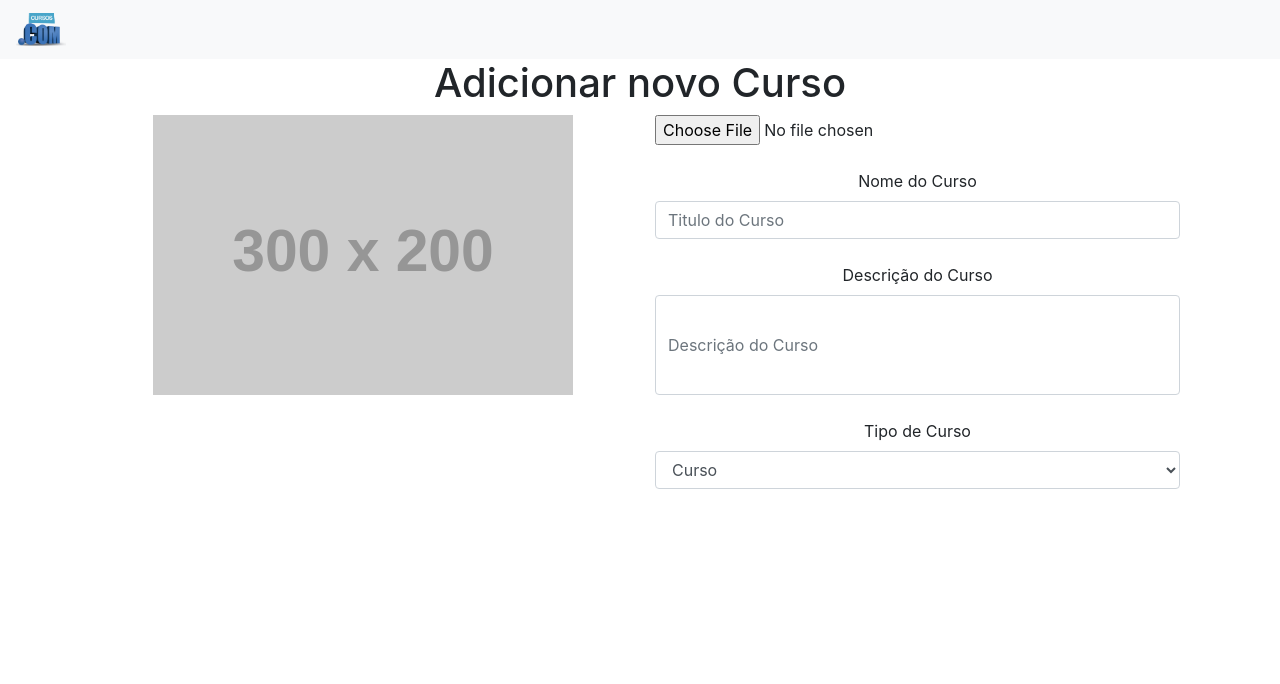
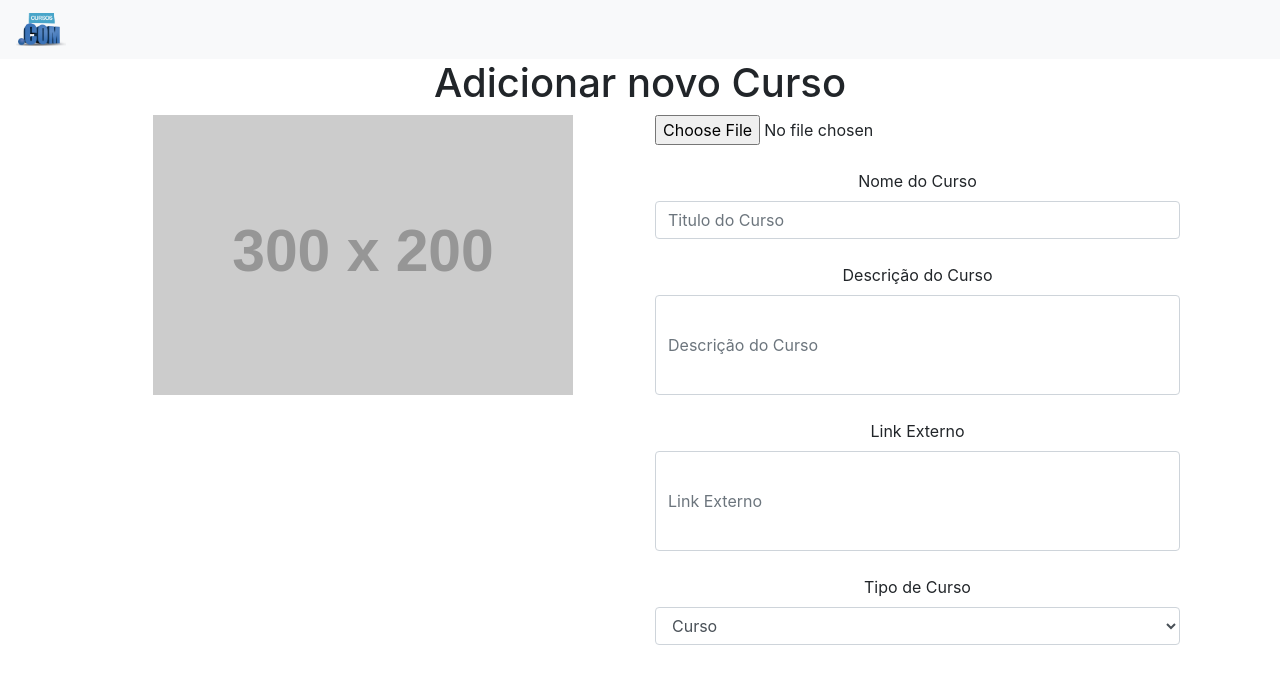
Before and after one commit to inovaprog/cursos_itabira, a Next.js app: page /add in a window 1280 px wide. Shown: the top 684 px of the page. Built offline with nearby package versions, Linux system fonts and the light colour scheme.

Commit message:
adiciona link no curso

```diff
--- a/components/uploadImg.js
+++ b/components/uploadImg.js
@@ -27,7 +27,8 @@ function Upload() {
                     titulo: event.target.titulo.value,
                     descricao: event.target.descricao.value,
                     url: event.target.url.value,
-                    tipo: event.target.tipo.value
+                    tipo: event.target.tipo.value,
+                    link: event.target.link.value,
                 }),
                 headers: {
                     'Content-Type': 'application/json',
@@ -91,6 +92,9 @@ function Upload() {
                                 <Form.Label>Descrição do Curso</Form.Label>
                                 <Form.Control type="text" name="descricao" placeholder="Descrição do Curso" style={{height:100}} />
                                 <br />
+                                <Form.Label>Link Externo</Form.Label>
+                                <Form.Control type="text" name="link" placeholder="Link Externo" style={{height:100}} />
+                                <br />
                                 <Form.Control type="text" name="url" value={foto} style={{ display: "none" }} />
                                 <Form.Group>
                                     <Form.Label>Tipo de Curso</Form.Label>
```
